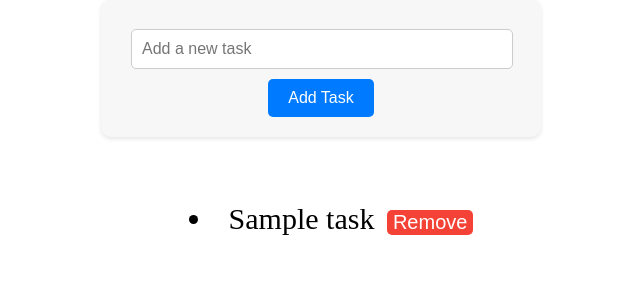
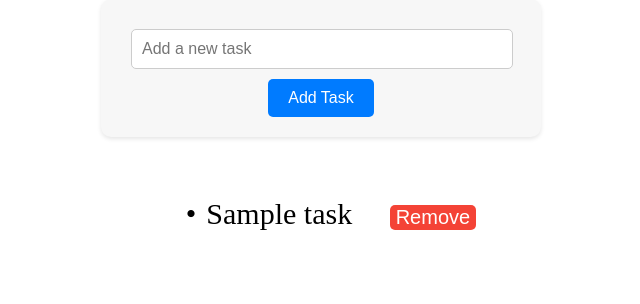
Before and after one commit to pandeybishwas5/Pthon_todolist, a Flask app: template templates/index.html in a window 1280 px wide. Shown: the part 170-474 px from the top of the page, without its empty margins (319-959 px from the left). Run offline with Flask 3, Linux system fonts and the light colour scheme; the template is opened without the code that fills it: most values are stand-ins (such as "Sample title", 1, 10 or a date in 2020).

Commit message:
Add css styling to task list

```diff
--- a/static/styles.css
+++ b/static/styles.css
@@ -9,20 +9,29 @@ h1 {
 ul {
     display: flex;
     flex-direction: column;
-    align-items: center;
-    list-style-type: disc;
-    list-style-position: inside;
+    flex-wrap: wrap;
+    align-content: center;
+    list-style-type: none;
     padding-left: 20px;
+    font-size: 30px;
 }
 
-/* Style the list items */
+/* Style the list items */s
 li {
+    display: flex;
     margin: 5px 0;
     font-size: 30px;
 }
 
+li::before{
+    content: '\2022';
+    font-size: 30px;
+    margin-right: 10px;
+}
 /* Style the remove task links */
+
 ul li button{
+
     background-color: #f44336;
     border: none;
     border-radius: 5px;
@@ -30,7 +39,7 @@ ul li button{
     color: white;
     cursor: pointer;
     transition: background-color 0.3s;
-    margin-left: 5px;
+    margin-left: 30px;
 
 }
 
```
